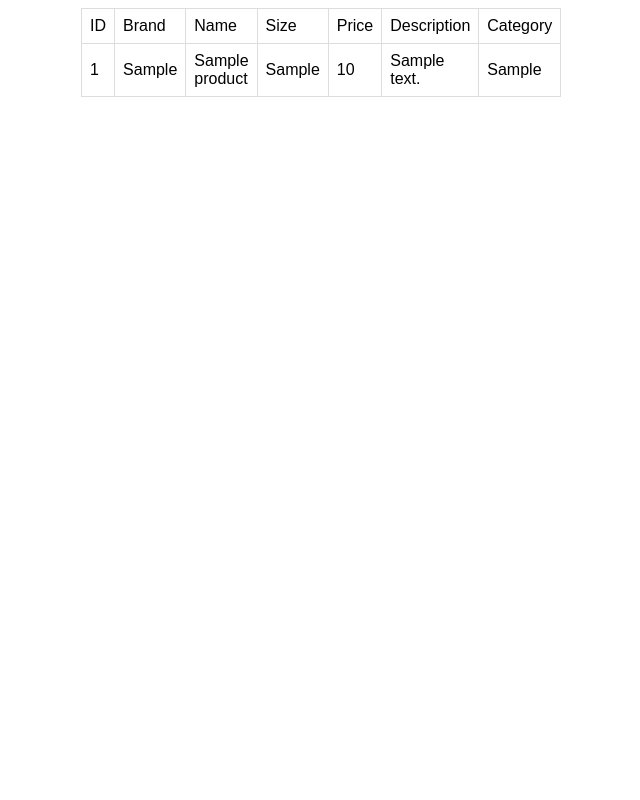
After one commit to rikikoo/sondag_db, a PHP site: page / in a window 1280 px wide. The commit adds this page. Shown: the whole page, without its empty margins (91-731 px from the left). Run offline with PHP 8.4, Linux system fonts and the light colour scheme; tables that the repository leaves empty or names only in its code hold one stand-in row (values such as "Sample post").

Commit message:
added a little bit of css

```diff
--- a/connect.php
+++ b/connect.php
@@ -2,12 +2,6 @@
 function connect()
 {
 	$pw = preg_replace("/\n/s", "", file_get_contents("private/passwd"));
-	$mysqli = mysqli_connect("127.0.0.1", "root", $pw, "sondag");
-	if (!$mysqli) {
-	    die("Failed to connect to MySQL");
-	}
-	echo mysqli_get_host_info($mysqli) . "\n";
-
-	return ($mysqli);
+	return (mysqli_connect("127.0.0.1", "root", $pw, "sondag"));
 }
 ?>
--- /dev/null
+++ b/index.php
@@ -0,0 +1,52 @@
+<html>
+	<head>
+		<meta charset="utf-8" />
+		<title>Tuotteiden hallinta - Söndag</title>
+		<link rel="stylesheet" href="manager.css" />
+	</head>
+
+<?php
+include("connect.php");
+$conn = connect();
+$query = "SELECT
+		products.product_id, products.brand, products.name,
+		sku_products.size, sku_products.price,
+		products.description, products.main_category
+		FROM products
+		LEFT JOIN sku_products
+		ON products.product_id = sku_products.product_id";
+$prod = mysqli_query($conn, $query, MYSQLI_USE_RESULT);
+?>
+
+	<body>
+		<div class="container">
+			<div class="menu">
+
+			</div>
+			<div class="prodTab">
+				<table id="products">
+					<thead>
+						<td>ID</td>
+						<td>Brand</td>
+						<td>Name</td>
+						<td>Size</td>
+						<td>Price</td>
+						<td>Description</td>
+						<td>Category</td>
+					</thead>
+					<?php while ($row = mysqli_fetch_array($prod, MYSQLI_ASSOC)) : ?>
+						<tr>
+							<td><?php echo $row["product_id"] ?></td>
+							<td><?php echo $row["brand"] ?></td>
+							<td><?php echo $row["name"] ?></td>
+							<td><?php echo $row["size"] ?></td>
+							<td><?php echo $row["price"] ?></td>
+							<td><?php echo $row["description"] ?></td>
+							<td><?php echo $row["main_category"] ?></td>
+						</tr>
+					<?php endwhile; ?>
+				</table>
+			</div>
+		</div>
+	</body>
+</html>
--- a/install.php
+++ b/install.php
@@ -14,9 +14,7 @@ if (!$prods || !$sku) {
 }
 $data = get_csv_data("data/tuotteet.csv");
 $ret = csv_to_db($conn, $data);
-if ($ret) {
-	echo "Product tables successfully initialized\n";
-} else {
+if (!$ret) {
 	die("\n\nERROR\n\n");
 }
 ?>
--- a/manager.css
+++ b/manager.css
@@ -1,102 +1,37 @@
-/* Popup container */
-.popup {
-  position: relative;
-  display: inline-block;
-  cursor: pointer;
+
+#products {
+  font-family: Arial, Helvetica, sans-serif;
+  border-collapse: collapse;
+  width: 100%;
 }
 
-/* The actual popup (appears on top) */
-.popup .popuptext {
-  visibility: hidden;
-  width: 160px;
-  background-color: #555;
-  color: #fff;
-  text-align: center;
-  border-radius: 6px;
-  padding: 8px 0;
-  position: absolute;
-  z-index: 1;
-  bottom: 125%;
-  left: 50%;
-  margin-left: -80px;
+#products td, #products th {
+  border: 1px solid #ddd;
+  padding: 8px;
 }
 
-/* Popup arrow */
-.popup .popuptext::after {
-  content: "";
-  position: absolute;
-  top: 100%;
-  left: 50%;
-  margin-left: -5px;
-  border-width: 5px;
-  border-style: solid;
-  border-color: #555 transparent transparent transparent;
+#products tr:nth-child(even){background-color: #f2f2f2;}
+
+#products tr:hover {background-color: #ddd;}
+
+#products th {
+  padding-top: 12px;
+  padding-bottom: 12px;
+  text-align: left;
+  background-color: #4CAF50;
+  color: white;
 }
 
-/* Toggle this class when clicking on the popup container (hide and show the popup) */
-.popup .show {
-  visibility: visible;
+.container {
+	display: inline-flex;
 }
 
-/* ------------------------------------------------------------------------- */
-/* ------------------------------------------------------------------------- */
-
-/* Dropdown Button */
-.dropbtn {
- background-color: #04AA6D;
- color: white;
- padding: 16px;
- font-size: 16px;
- border: none;
- cursor: pointer;
+.container .menu {
+	width: 30%;
+	display: block;
 }
 
-/* Dropdown button on hover & focus */
-.dropbtn:hover, .dropbtn:focus {
- background-color: #3e8e41;
+.container .prodTab {
+	width: 60%;
+	display: block;
 }
-
-/* The search field */
-#myInput {
- box-sizing: border-box;
- background-image: url('searchicon.png');
- background-position: 14px 12px;
- background-repeat: no-repeat;
- font-size: 16px;
- padding: 14px 20px 12px 45px;
- border: none;
- border-bottom: 1px solid #ddd;
-}
-
-/* The search field when it gets focus/clicked on */
-#myInput:focus {outline: 3px solid #ddd;}
-
-/* The container <div> - needed to position the dropdown content */
-.dropdown {
- position: relative;
- display: inline-block;
-}
-
-/* Dropdown Content (Hidden by Default) */
-.dropdown-content {
- display: none;
- position: absolute;
- background-color: #f6f6f6;
- min-width: 230px;
- border: 1px solid #ddd;
- z-index: 1;
-}
-
-/* Links inside the dropdown */
-.dropdown-content a {
- color: black;
- padding: 12px 16px;
- text-decoration: none;
- display: block;
-}
-
-/* Change color of dropdown links on hover */
-.dropdown-content a:hover {background-color: #f1f1f1}
-
-/* Show the dropdown menu (use JS to add this class to the .dropdown-content container when the user clicks on the dropdown button) */
-.show {display:block;}
```
Also changed, not shown: front.html (deleted, +0 -30 lines), sondag_product_manager.php (deleted, +0 -48 lines).
